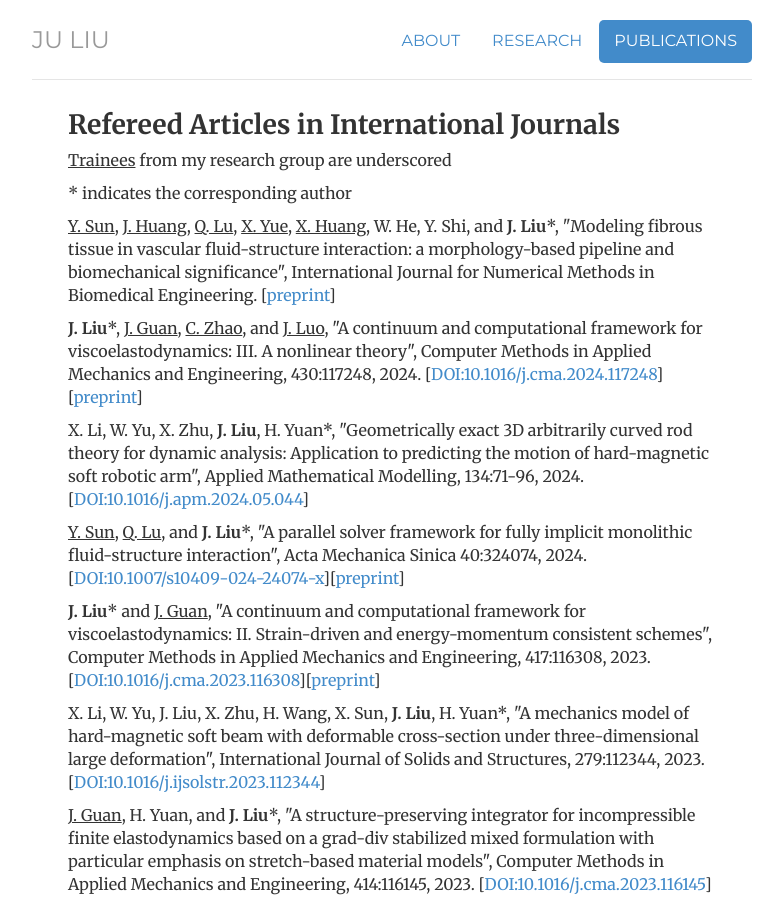
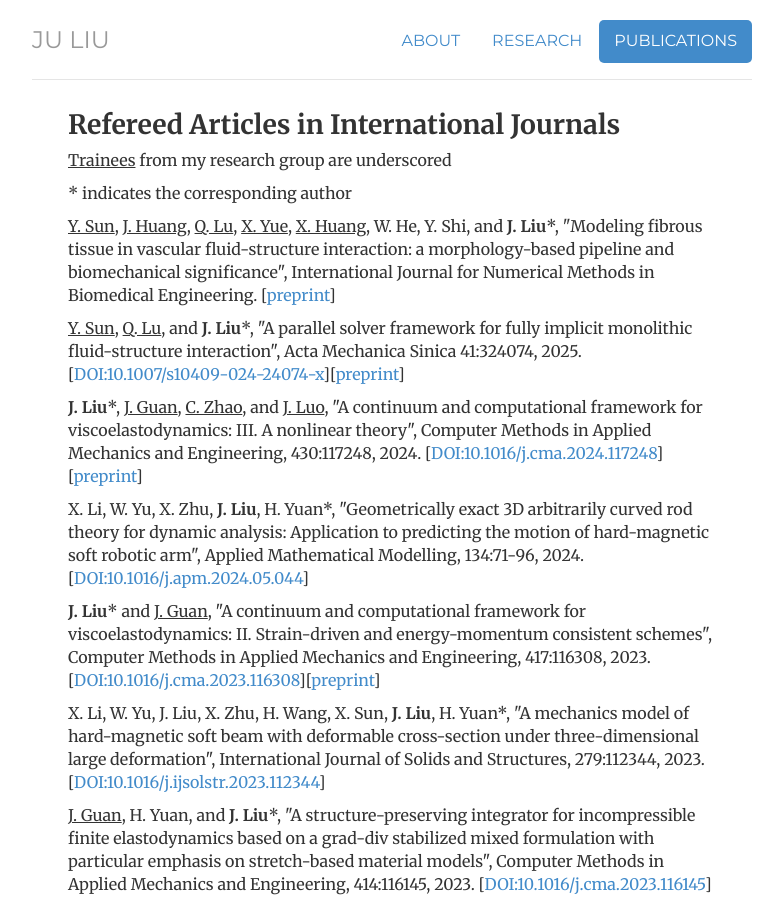
Before and after one commit to ju-liu/ju-liu.github.io, a Jekyll site: the page built from publications/index.html, in a window 1280 px wide and 900 px high. Shown: the whole window, without its empty margins (248-1031 px from the left). Built offline with Jekyll 4.4.1, drawn with Linux system fonts in a browser that asks for light colours; nearby versions of some CDN libraries; library files that are not in the unit come from our copies; comment, search, counter and statistics services are not loaded.

Commit message:
Update index.html

```diff
--- a/publications/index.html
+++ b/publications/index.html
@@ -19,15 +19,15 @@ description: Current Publications for Dr. Ju Liu
   </article>
 
   <article>
+  <p><u>Y. Sun</u>, <u>Q. Lu</u>, and <strong>J. Liu</strong>*, "A parallel solver framework for fully implicit monolithic fluid-structure interaction", Acta Mechanica Sinica 41:324074, 2025. [<a href="https://doi.org/10.1007/s10409-024-24074-x">DOI:10.1007/s10409-024-24074-x</a>][<a href="https://arxiv.org/pdf/2206.06996.pdf">preprint</a>]</p>
+  </article>
+
+  <article>
   <p><strong>J. Liu</strong>*, <u>J. Guan</u>, <u>C. Zhao</u>, and <u>J. Luo</u>, "A continuum and computational framework for viscoelastodynamics: III. A nonlinear theory", Computer Methods in Applied Mechanics and Engineering, 430:117248, 2024. [<a href="https://doi.org/10.1016/j.cma.2024.117248">DOI:10.1016/j.cma.2024.117248</a>][<a href="https://arxiv.org/pdf/2405.03090">preprint</a>]</p>
   </article>
 
   <article>
   <p>X. Li, W. Yu, X. Zhu, <strong>J. Liu</strong>, H. Yuan*, "Geometrically exact 3D arbitrarily curved rod theory for dynamic analysis: Application to predicting the motion of hard-magnetic soft robotic arm", Applied Mathematical Modelling, 134:71-96, 2024. [<a href="https://doi.org/10.1016/j.apm.2024.05.044">DOI:10.1016/j.apm.2024.05.044</a>]</p>
-  </article>
-
-  <article>
-  <p><u>Y. Sun</u>, <u>Q. Lu</u>, and <strong>J. Liu</strong>*, "A parallel solver framework for fully implicit monolithic fluid-structure interaction", Acta Mechanica Sinica 40:324074, 2024. [<a href="https://doi.org/10.1007/s10409-024-24074-x">DOI:10.1007/s10409-024-24074-x</a>][<a href="https://arxiv.org/pdf/2206.06996.pdf">preprint</a>]</p>
   </article>
 
   <article>
```
